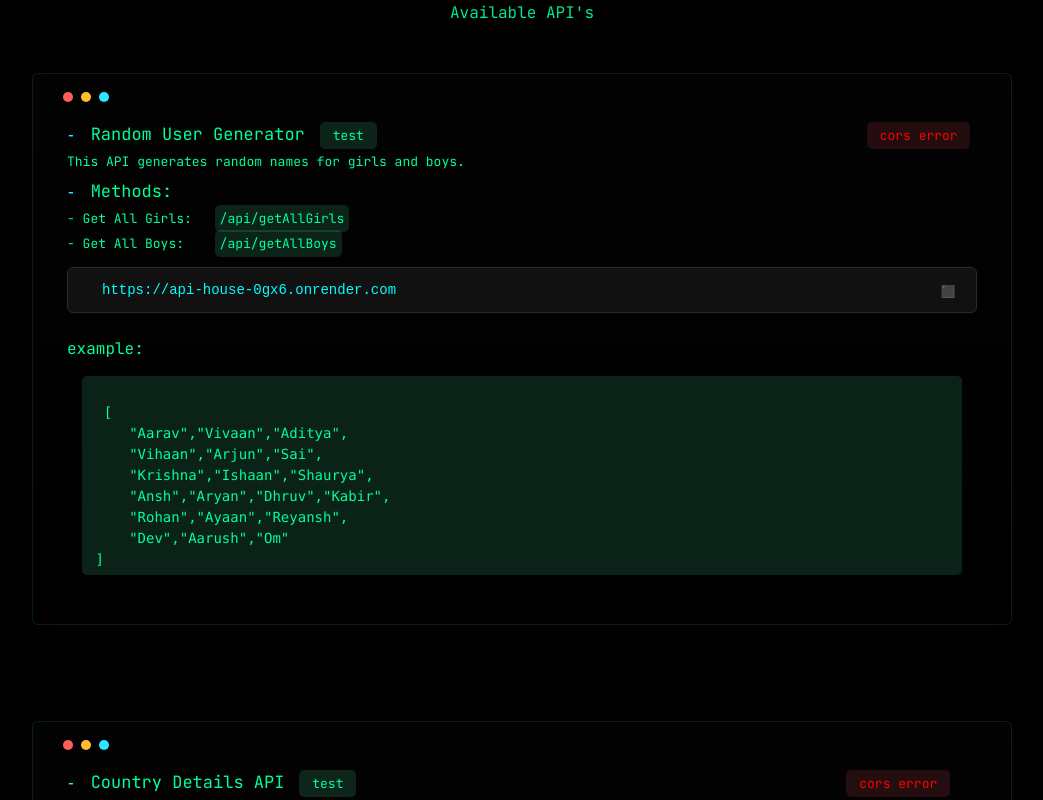
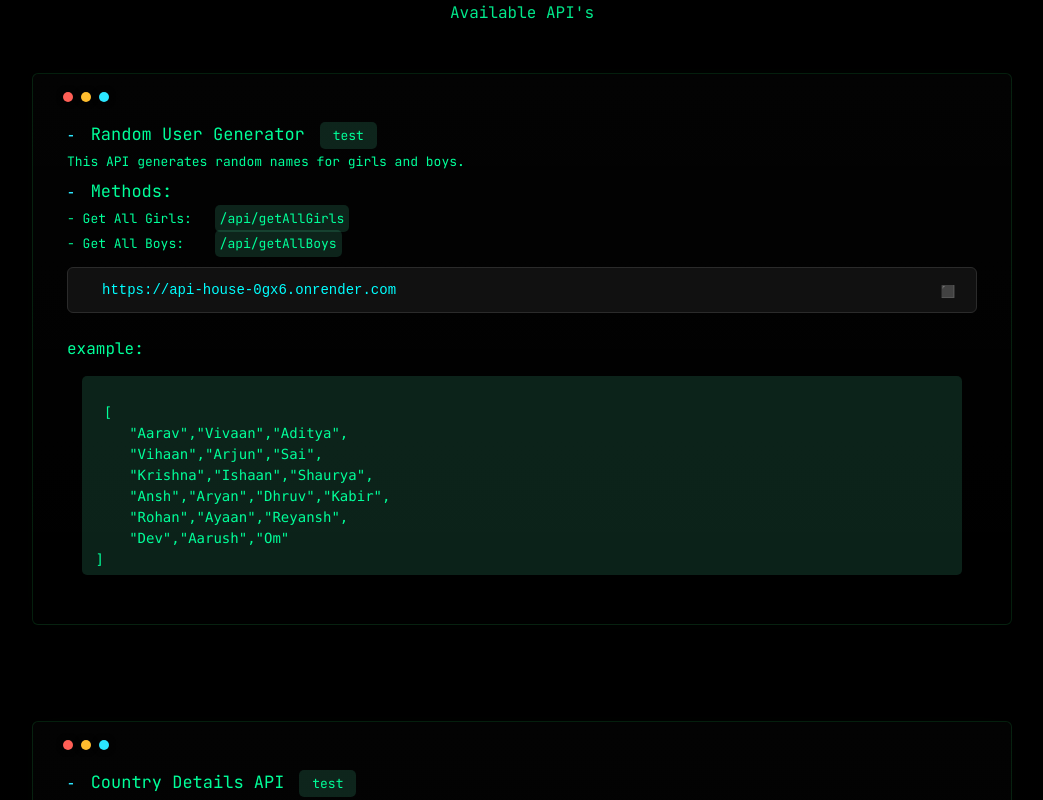
Before and after one commit to Vatsal-Verma/API-house, a React (Vite) app: page / in a window 1280 px wide. Shown: the part 640-1440 px from the top of the page, without its empty margins (118-1161 px from the left). Built offline with nearby package versions, Linux system fonts and the light colour scheme.

Commit message:
Remove 'cors error' message from Element component

```diff
--- a/src/assets/components/Element/Element.jsx
+++ b/src/assets/components/Element/Element.jsx
@@ -137,7 +137,7 @@ export default function Element() {
 
                         <pre className="terminal-text">
                             <span className="prompt">-</span> <span className="prompt-text">Random User Generator</span>
-                            <span className="status" style={{cursor: "pointer"}} onClick={() => { navigate("/test")}}> test </span>                                                           <span className="status-error"> cors error </span>
+                            <span className="status" style={{cursor: "pointer"}} onClick={() => { navigate("/test")}}> test </span>
                             <br />
                             <span className="text">
                                 This API generates random names for girls and boys.
@@ -199,7 +199,7 @@ export default function Element() {
 
                         <pre className="terminal-text">
                             <span className="prompt">-</span> <span className="prompt-text">Country Details API</span>
-                            <span className="status" style={{cursor: "pointer"}} onClick={() => { navigate("/test")}}> test </span>                                                           <span className="status-error"> cors error </span>
+                            <span className="status" style={{cursor: "pointer"}} onClick={() => { navigate("/test")}}> test </span>
                             <br />
                             <span className="text">
                                 Provides details of countries. Fields include: Name, Capital, Region, Population, Area, Currency, Languages, Timezones, Flag
```
